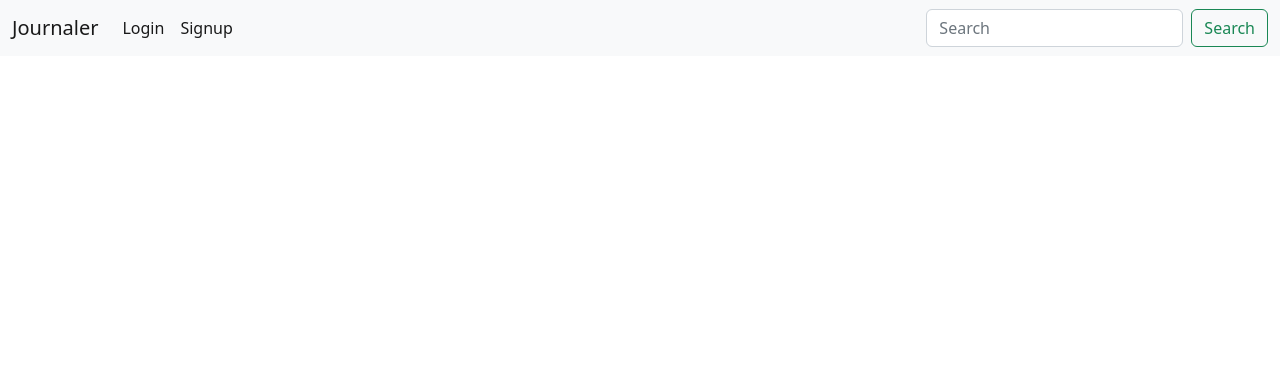
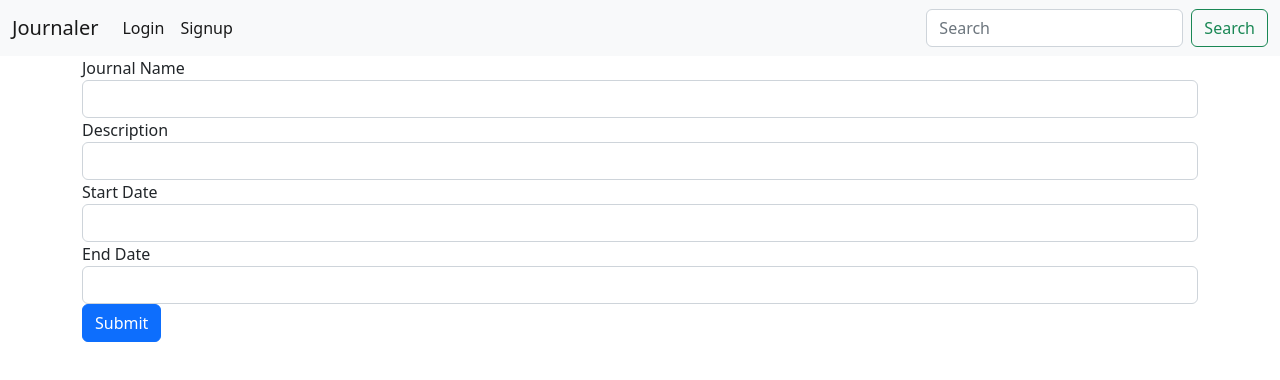
Before and after one commit to nickgonzalez42/work-journal-frontend, a React (Vite) app: page /new/1 in a window 1280 px wide. Shown: the top 380 px of the page. Built offline with nearby package versions, Linux system fonts and the light colour scheme; no server answers.

Commit message:
MVP actually completed

```diff
--- a/src/Content.jsx
+++ b/src/Content.jsx
@@ -4,6 +4,7 @@ import { Header } from "./Header";
 import { JournalIndex } from "./JournalIndex";
 import { ProfileShow } from "./ProfileShow";
 import { EditSkill } from "./EditSkill";
+import { NewSkill } from "./NewSkill";
 
 import { useState, useEffect } from "react";
 import axios from "axios";
@@ -14,7 +15,6 @@ export function Content() {
 
   const handleIndexSkills = () => {
     axios.get(`http://localhost:3000/skills.json`).then((response) => {
-      console.log(response.data);
       setSkills(response.data);
     });
   };
@@ -31,6 +31,7 @@ export function Content() {
           <Route path="/login" element={<Login />} />
           <Route path="/profile/:id" element={<ProfileShow />} />
           <Route path="/edit/:id" element={<EditSkill />} />
+          <Route path="/new/:id" element={<NewSkill />} />
         </Routes>
       </div>
     </div>
--- a/src/EditSkill.jsx
+++ b/src/EditSkill.jsx
@@ -1,6 +1,9 @@
 import axios from "axios";
 import { useEffect, useState } from "react";
 import { useParams } from "react-router-dom";
+
+import { NewResource } from "./NewResource";
+import { NewProject } from "./NewProject";
 
 export function EditSkill() {
   const [skill, setSkill] = useState({});
@@ -119,6 +122,7 @@ export function EditSkill() {
           </button>
         </form>
       ))}
+      <NewResource skill_id={skill.id} />
       {skill.projects?.map((project) => (
         <form onSubmit={handleSubmit} key={project.id}>
           <div className="form-group">
@@ -150,6 +154,7 @@ export function EditSkill() {
           </button>
         </form>
       ))}
+      <NewProject skill_id={skill.id} />
     </div>
   );
 }
--- /dev/null
+++ b/src/NewProject.jsx
@@ -0,0 +1,44 @@
+import axios from "axios";
+
+export function NewProject(props) {
+  const handleCreateResource = (params) => {
+    axios.post(`http://localhost:3000/projects.json`, params).then((response) => {
+      // TODO Add Error/Success handling
+      console.log(response.data);
+      window.location.href = `/edit/${props.skill_id}`;
+    });
+  };
+
+  const handleSubmit = (event) => {
+    event.preventDefault();
+    const params = new FormData(event.target);
+    console.log(params);
+    handleCreateResource(params);
+  };
+
+  return (
+    <div>
+      <h3>Add Resource</h3>
+      <form onSubmit={handleSubmit}>
+        <div className="form-group">
+          <label htmlFor="projectNameInput">Project Name</label>
+          <input name="name" type="text" className="form-control" id="projectNameInput" />
+        </div>
+        <div className="form-group">
+          <label htmlFor="projectDescriptionInput">Description</label>
+          <input name="description" type="text" className="form-control" id="projectDescriptionInput" />
+        </div>
+        <div className="form-group">
+          <label htmlFor="projectURLInput">URL</label>
+          <input name="url" type="text" className="form-control" id="projectURLInput" />
+        </div>
+        <div className="form-group">
+          <input type="hidden" name="skill_id" defaultValue={props.skill_id} />
+        </div>
+        <button type="submit" className="btn btn-primary">
+          Submit
+        </button>
+      </form>
+    </div>
+  );
+}
--- /dev/null
+++ b/src/NewResource.jsx
@@ -0,0 +1,54 @@
+import axios from "axios";
+
+export function NewResource(props) {
+  const handleCreateResource = (params) => {
+    axios.post(`http://localhost:3000/resources.json`, params).then((response) => {
+      // TODO Add Error/Success handling
+      console.log(response.data);
+      window.location.href = `/edit/${props.skill_id}`;
+    });
+  };
+
+  const handleSubmit = (event) => {
+    event.preventDefault();
+    const params = new FormData(event.target);
+    console.log(params);
+    handleCreateResource(params);
+  };
+
+  return (
+    <div>
+      <h3>Add Resource</h3>
+      <form onSubmit={handleSubmit}>
+        <div className="form-group">
+          <label htmlFor="resourceNameInput">Resource Name</label>
+          <input name="name" type="text" className="form-control" id="resourceNameInput" />
+        </div>
+        <div className="form-group">
+          <label htmlFor="resourceDescriptionInput">Description</label>
+          <input name="description" type="text" className="form-control" id="resourceDescriptionInput" />
+        </div>
+        <div className="form-group">
+          <label htmlFor="resourceStartInput">Start Date</label>
+          {/* TODO figure out how to turn type into date */}
+          <input name="start" type="text" className="form-control" id="resourceStartInput" />
+        </div>
+        <div className="form-group">
+          <label htmlFor="resourceEndInput">End Date</label>
+          {/* TODO figure out how to turn type into date */}
+          <input name="end" type="text" className="form-control" id="resourceEndInput" />
+        </div>
+        <div className="form-group">
+          <label htmlFor="resourceURLInput">URL</label>
+          <input name="url" type="text" className="form-control" id="resourceURLInput" />
+        </div>
+        <div className="form-group">
+          <input type="hidden" name="skill_id" defaultValue={props.skill_id} />
+        </div>
+        <button type="submit" className="btn btn-primary">
+          Submit
+        </button>
+      </form>
+    </div>
+  );
+}
--- /dev/null
+++ b/src/NewSkill.jsx
@@ -0,0 +1,54 @@
+import axios from "axios";
+import { useEffect, useState } from "react";
+import { useParams } from "react-router-dom";
+
+export function NewSkill() {
+  const params = useParams();
+
+  const handleCreateSkill = (params) => {
+    axios.post(`http://localhost:3000/skills.json`, params).then((response) => {
+      // TODO Add Error/Success handling
+      console.log(response.data);
+      window.location.href = `/edit/${response.data.id}`;
+    });
+  };
+
+  const handleSubmit = (event) => {
+    event.preventDefault();
+    const params = new FormData(event.target);
+    console.log(params);
+    handleCreateSkill(params);
+  };
+
+  return (
+    <div>
+      <form onSubmit={handleSubmit}>
+        <div className="form-group">
+          <label htmlFor="skillNameInput">Journal Name</label>
+          <input name="name" type="text" className="form-control" id="skillNameInput" />
+        </div>
+
+        <div className="form-group">
+          <label htmlFor="skillDescriptionInput">Description</label>
+          <input name="description" type="text" className="form-control" id="skillDescriptionInput" />
+        </div>
+        <div className="form-group">
+          <label htmlFor="skillStartInput">Start Date</label>
+          {/* TODO figure out how to turn type into date */}
+          <input name="start" type="text" className="form-control" id="skillStartInput" />
+        </div>
+        <div className="form-group">
+          <label htmlFor="skillEndInput">End Date</label>
+          {/* TODO figure out how to turn type into date */}
+          <input name="end" type="text" className="form-control" id="skillEndInput" />
+        </div>
+        <div className="form-group">
+          <input type="hidden" name="user_id" defaultValue={params.id} />
+        </div>
+        <button type="submit" className="btn btn-primary">
+          Submit
+        </button>
+      </form>
+    </div>
+  );
+}
--- a/src/ProfileShow.jsx
+++ b/src/ProfileShow.jsx
@@ -21,6 +21,13 @@ export function ProfileShow(props) {
   return (
     <div>
       <h1>{user.name}</h1>
+      {localStorage.user_id === params.id ? (
+        <a href={`/new/${params.id}`}>
+          <h3>New Journal</h3>
+        </a>
+      ) : (
+        <></>
+      )}
       <JournalIndex skills={skills} />
     </div>
   );
```
